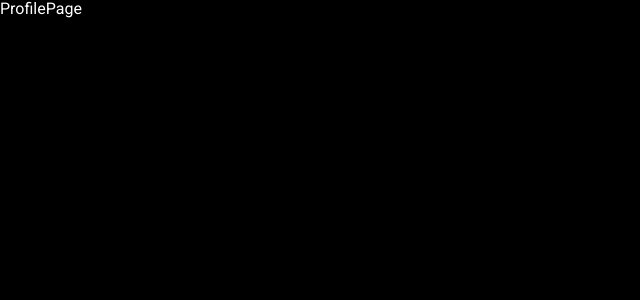
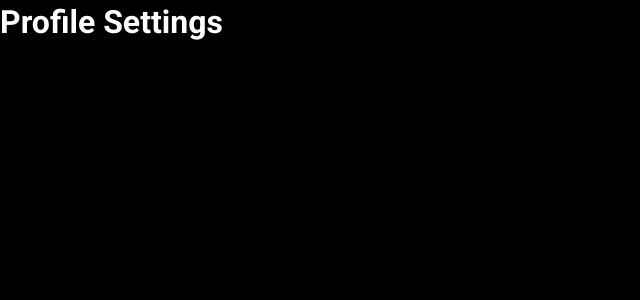
Before and after one commit to DeadMakar/PowerPulseTeamPoject, a React (Vite) app: page /PowerPulseTeamPoject/profile in a window 1280 px wide. Shown: the top 300 px of the page, without its empty margins (0-640 px from the left). Built offline with nearby package versions, Linux system fonts and the light colour scheme.

Commit message:
add TitlePage component

```diff
--- a/src/App.jsx
+++ b/src/App.jsx
@@ -1,4 +1,5 @@
 import { Route, Routes } from 'react-router-dom';
+import { ProfilePage } from './pages/ProfilePage';
 
 function App() {
   return (
@@ -11,7 +12,7 @@ function App() {
 
       <Route path="/signin" element={<p>SignInPage</p>} />
 
-      <Route path="/profile" element={<p>ProfilePage</p>} />
+      <Route path="/profile" element={<ProfilePage />} />
 
       <Route path="/diary" element={<p>DiaryPage</p>} />
 
--- /dev/null
+++ b/src/components/TitlePage/TitlePage.jsx
@@ -0,0 +1,7 @@
+import { Title } from './TitlePage.styled';
+
+const TitlePage = ({ contentText }) => {
+  return <Title>{contentText}</Title>;
+};
+
+export default TitlePage;
--- /dev/null
+++ b/src/components/TitlePage/TitlePage.styled.js
@@ -0,0 +1,12 @@
+import styled from 'styled-components';
+
+export const Title = styled.h1`
+  font-weight: 700;
+  font-size: 24px;
+  line-height: 1.17;
+
+  @media screen and (min-width: 768px) {
+    font-size: 32px;
+    line-height: 1.38;
+  }
+`;
--- a/src/components/TitlePage/index.js
+++ b/src/components/TitlePage/index.js
@@ -0,0 +1 @@
+export { default as TitlePage } from './TitlePage';
--- /dev/null
+++ b/src/pages/ProfilePage/ProfilePage.jsx
@@ -0,0 +1,11 @@
+import { TitlePage } from '../../components/TitlePage';
+
+const ProfilePage = () => {
+  return (
+    <div>
+      <TitlePage contentText="Profile Settings" />
+    </div>
+  );
+};
+
+export default ProfilePage;
--- a/src/pages/ProfilePage/index.js
+++ b/src/pages/ProfilePage/index.js
@@ -0,0 +1 @@
+export { default as ProfilePage } from './ProfilePage';
```
Also changed, not shown: src/pages/ProfilePage/ProfilePage.styled.js (added).
